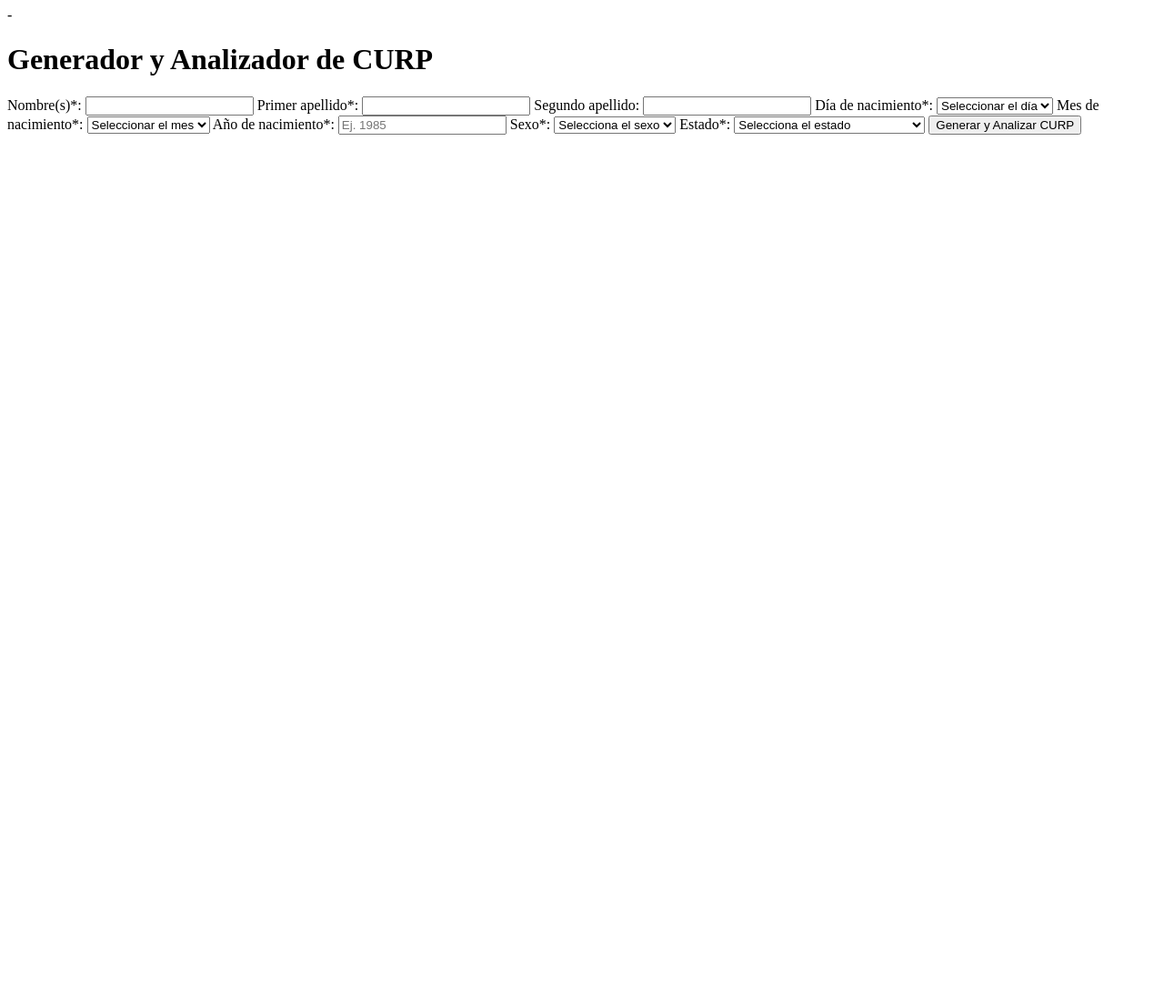
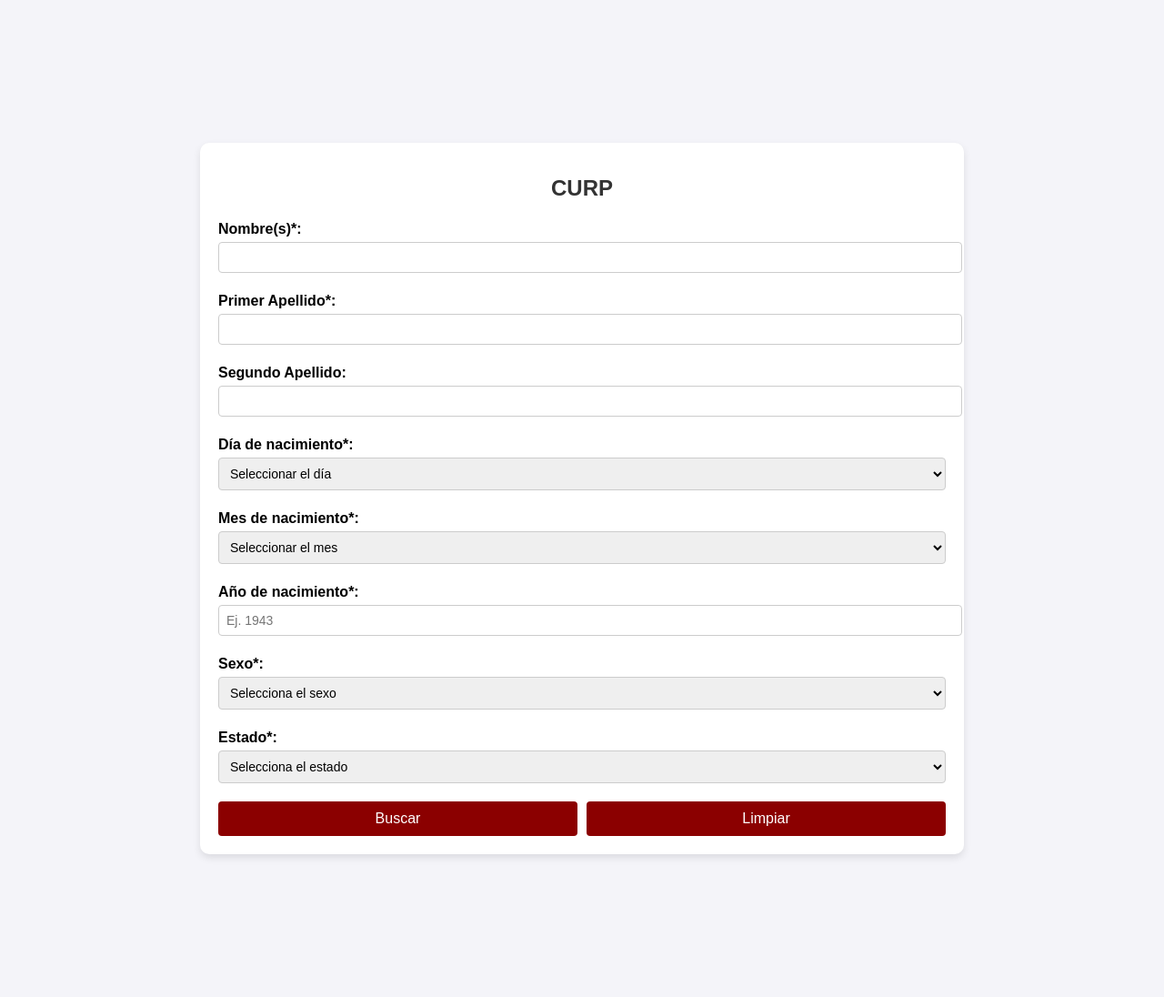
Before and after one commit to luameyer01/COMPILADORES, a Flask app: page / in a window 1280 px wide. Shown: the whole page at 91% size. Before the commit the page ends 148 px from the top, so only its background shows below. Run offline with Flask 3, Linux system fonts and the light colour scheme.

Commit message:
Nuevas modificaciónes

```diff
--- a/CURP/static/CURP.css
+++ b/CURP/static/CURP.css
@@ -1,41 +1,85 @@
 body {
     font-family: Arial, sans-serif;
+    background-color: #f4f4f9;
     display: flex;
     justify-content: center;
     align-items: center;
-    height: 100vh;
-    margin: 0;
+    height: 135vh;
+    margin: 100;
 }
 
 .container {
-    text-align: center;
+    background-color: #ffffff;
     padding: 20px;
-    max-width: 400px;
-    border: 1px solid #ddd;
-    border-radius: 8px;
+    border-radius: 10px;
+    box-shadow: 0 4px 8px rgba(0, 0, 0, 0.1);
+    width: 80%;
+    max-width: 800px;
 }
 
-input[type="text"] {
+h1 {
+    font-size: 24px;
+    color: #333333;
+    text-align: center;
+    margin-bottom: 20px;
+}
+
+label {
+    display: block;
+    margin-top: 22px;
+    font-weight: bold;
+}
+
+input, select {
+    width: 100%;
     padding: 8px;
-    width: 100%;
-    box-sizing: border-box;
-    margin-top: 8px;
+    margin-top: 5px;
+    border: 1px solid #cccccc;
+    border-radius: 4px;
+    font-size: 14px;
+}
+
+.button-container {
+    display: flex;
+    justify-content: space-between;
+    gap: 10px;
+    margin-top: 20px;
 }
 
 button {
-    margin-top: 12px;
-    padding: 10px 15px;
-    background-color: #007bff;
-    color: #fff;
+    flex: 1;
+    padding: 10px;
+    background-color: #8B0000;
+    color: #ffffff;
     border: none;
+    border-radius: 4px;
     cursor: pointer;
+    font-size: 16px;
+}
+
+button[type="reset"] {
+    background-color: #666666;
 }
 
 button:hover {
-    background-color: #0056b3;
+    opacity: 0.9;
 }
 
 .result {
     margin-top: 20px;
-    font-weight: bold;
+    padding: 15px;
+    border: 1px solid #cccccc;
+    border-radius: 8px;
+    background-color: #f9f9f9;
 }
+
+.result h2 {
+    font-size: 20px;
+    color: #333333;
+    margin-bottom: 10px;
+}
+
+.result p {
+    font-size: 16px;
+    color: #555555;
+}
--- a/CURP/templates/CURP.html
+++ b/CURP/templates/CURP.html
@@ -3,40 +3,45 @@
 <head>
     <meta charset="UTF-8">
     <meta name="viewport" content="width=device-width, initial-scale=1.0">
-    <title>Generador y Analizador de CURP</title>
-    -
+    <title>Generador de CURP</title>
+    <link rel="stylesheet" href="{{ url_for('static', filename='CURP.css') }}">
+    <script>
+        function resetForm() {
+            document.getElementById("curpForm").reset();
+        }
+    </script>
 </head>
 <body>
     <div class="container">
-        <h1>Generador y Analizador de CURP</h1>
-        <form method="post">
+        <h1>CURP</h1>
+        <form id="curpForm" method="post" action="/">
             <label for="nombre">Nombre(s)*:</label>
             <input type="text" id="nombre" name="nombre" required>
 
-            <label for="primer_apellido">Primer apellido*:</label>
+            <label for="primer_apellido">Primer Apellido*:</label>
             <input type="text" id="primer_apellido" name="primer_apellido" required>
 
-            <label for="segundo_apellido">Segundo apellido:</label>
+            <label for="segundo_apellido">Segundo Apellido:</label>
             <input type="text" id="segundo_apellido" name="segundo_apellido">
 
             <label for="dia">Día de nacimiento*:</label>
             <select id="dia" name="dia" required>
                 <option value="">Seleccionar el día</option>
-                {% for i in range(1, 32) %}
-                    <option value="{{ "{:02}".format(i) }}">{{ i }}</option>
+                {% for d in range(1, 32) %}
+                <option value="{{ d }}">{{ d }}</option>
                 {% endfor %}
             </select>
 
             <label for="mes">Mes de nacimiento*:</label>
             <select id="mes" name="mes" required>
                 <option value="">Seleccionar el mes</option>
-                {% for i in range(1, 13) %}
-                    <option value="{{ "{:02}".format(i) }}">{{ i }}</option>
+                {% for m in range(1, 13) %}
+                <option value="{{ m }}">{{ m }}</option>
                 {% endfor %}
             </select>
 
             <label for="anio">Año de nacimiento*:</label>
-            <input type="number" id="anio" name="anio" placeholder="Ej. 1985" required>
+            <input type="text" id="anio" name="anio" placeholder="Ej. 1943" required>
 
             <label for="sexo">Sexo*:</label>
             <select id="sexo" name="sexo" required>
@@ -48,16 +53,20 @@
             <label for="estado">Estado*:</label>
             <select id="estado" name="estado" required>
                 <option value="">Selecciona el estado</option>
-                {% for code, name in estados.items() %}
-                    <option value="{{ code }}">{{ name }}</option>
+                {% for key, value in estados.items() %}
+                <option value="{{ key }}">{{ value }}</option>
                 {% endfor %}
             </select>
 
-            <button type="submit">Generar y Analizar CURP</button>
+            <div class="button-container">
+                <button type="submit">Buscar</button>
+                <button type="button" onclick="resetForm()">Limpiar</button>
+            </div>
         </form>
 
         {% if result %}
         <div class="result">
+            <h2>Datos del solicitante</h2>
             <p>{{ result }}</p>
         </div>
         {% endif %}
```
Also changed, not shown: CURP/CURP.py (+6 -6 lines).
